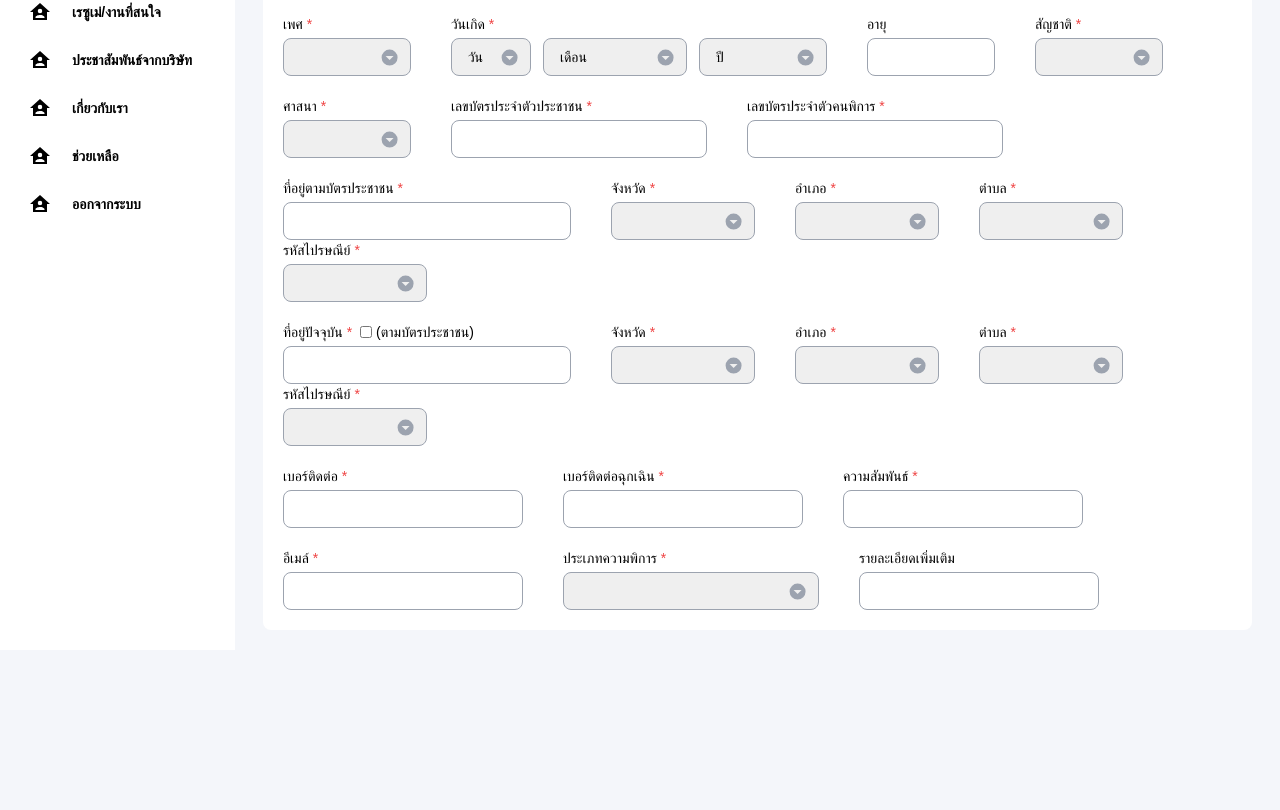
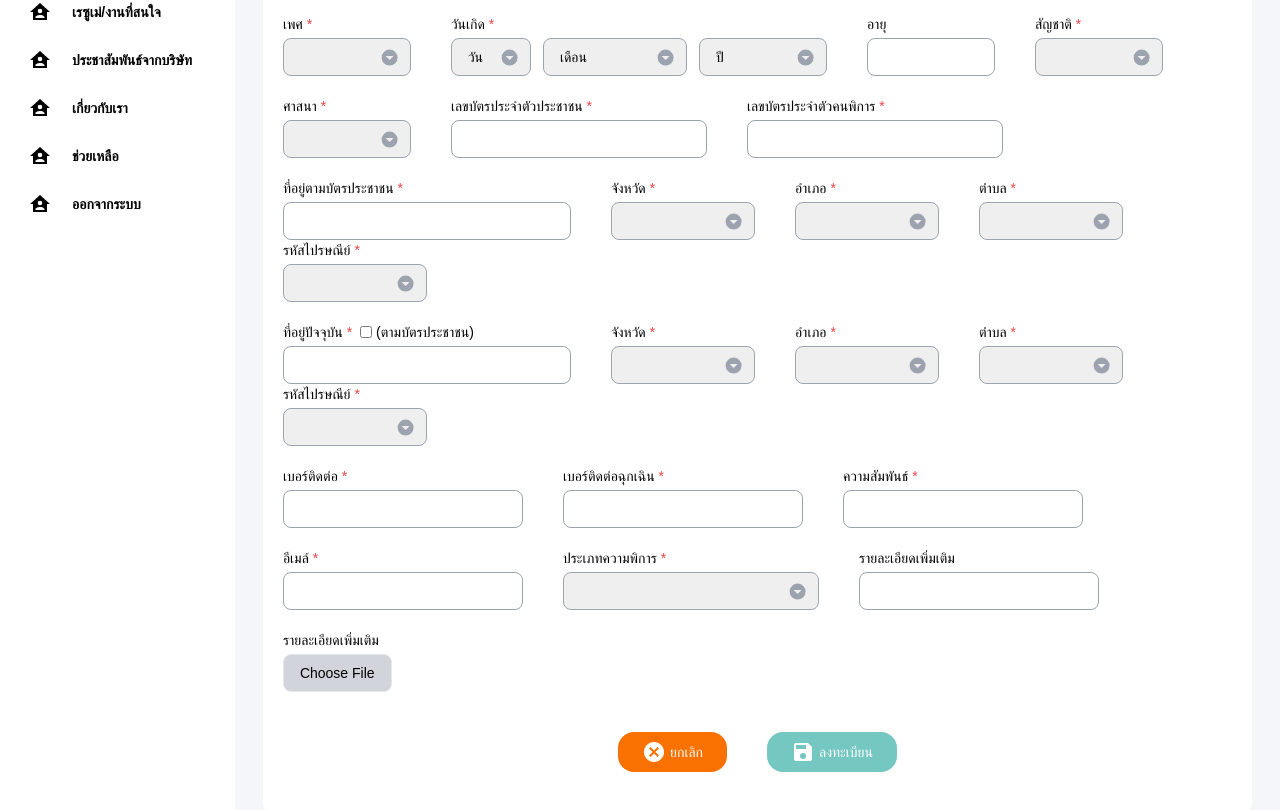
Before and after one commit to WasanPangpounju/iwproject, a Next.js app in the folder candidatepools/: page /editPersonal in a window 1280 px wide. Shown: the part 244-1054 px from the top of the page. Before the commit the page ends 894 px from the top, so only its background shows below. Built offline with nearby package versions, Linux system fonts and the light colour scheme; no server answers; a web font is replaced by a local one.

Commit message:
update layout editPersonal 1

```diff
--- a/candidatepools/app/editPersonal/page.jsx
+++ b/candidatepools/app/editPersonal/page.jsx
@@ -6,7 +6,7 @@ import NavbarMain from '../components/NavbarMain'
 import Loader from '../components/Loader'
 import { useState, useEffect } from 'react'
 import Icon from '@mdi/react';
-import { mdiArrowDownDropCircle } from '@mdi/js';
+import { mdiContentSave, mdiArrowDownDropCircle, mdiCloseCircle } from '@mdi/js';
 
 function EditPersonal() {
 
@@ -25,7 +25,7 @@ function EditPersonal() {
             <div className="flex">
                 <NavbarMain status="edit" />
                 <div className="w-10/12 px-7 py-5">
-                    <div className=" bg-white rounded-lg p-5">
+                    <div className=" bg-white rounded-lg p-5 pb-10">
                         <form className="flex gap-x-10 gap-y-5 gap- flex-wrap">
                             <div className=" flex flex-col">
                                 <label>คำนำหน้า <span className="text-red-500">*</span></label>
@@ -279,6 +279,25 @@ function EditPersonal() {
                                     <input type="text" className='mt-1 w-60 border border-gray-400 py-2 px-4 rounded-lg' />
                                 </div>
                             </div>
+                            <div className="w-full flex">
+                                <div className="flex col flex-col ">
+                                    <label>รายละเอียดเพิ่มเติม </label>
+                                    <div className="mt-1">
+                                        <div className="border rounded-lg py-2 px-4 text-center bg-gray-300 cursor-pointer">Choose File</div>
+                                        <input type="file" className='' hidden />
+                                    </div>
+                                </div>
+                            </div>
+                            <div className="flex gap-10 w-full justify-center mt-5">
+                                <div className='hover:cursor-pointer bg-[#F97201] text-white py-2 px-6  rounded-2xl flex justify-center items-center gap-1'>
+                                    <Icon path={mdiCloseCircle} size={1} />
+                                    <p>ยกเลิก</p>
+                                </div>
+                                <button type='submit' className='hover:cursor-pointer bg-[#75C7C2] text-white py-2 px-6 rounded-2xl flex justify-center items-center gap-1'>
+                                    <Icon path={mdiContentSave} size={1} />
+                                    <p>ลงทะเบียน</p>
+                                </button>
+                            </div>
                         </form>
                     </div>
                 </div>
```
